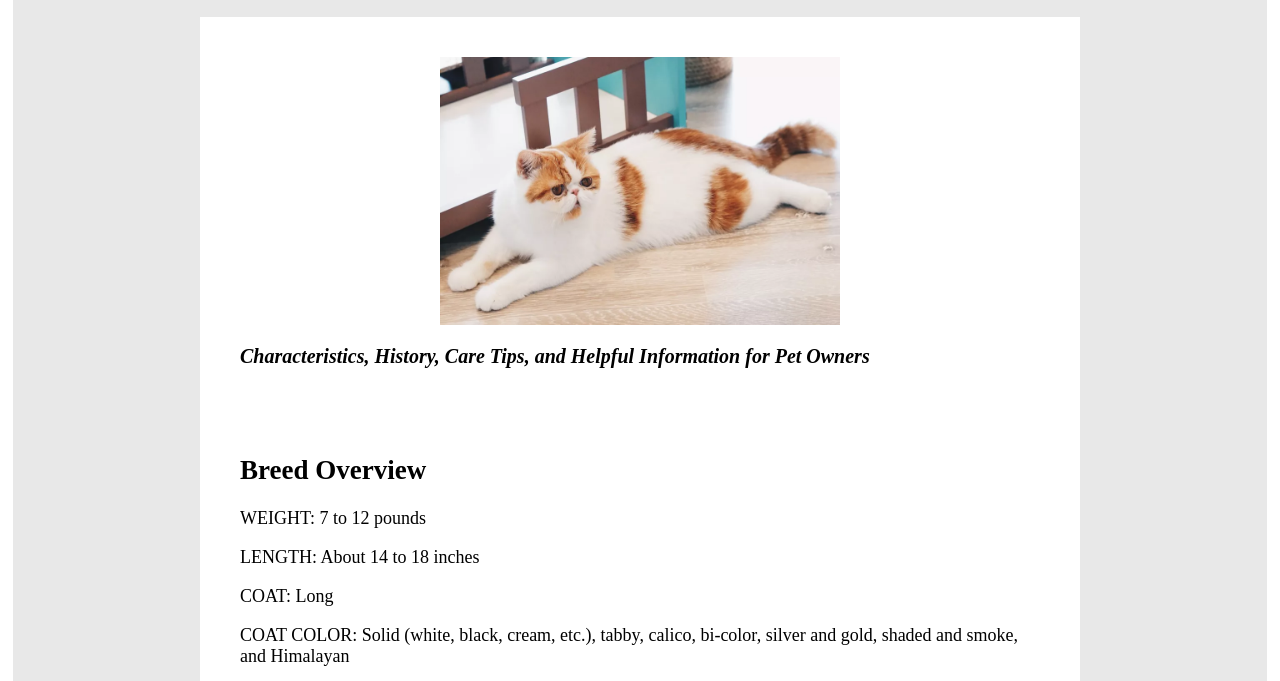
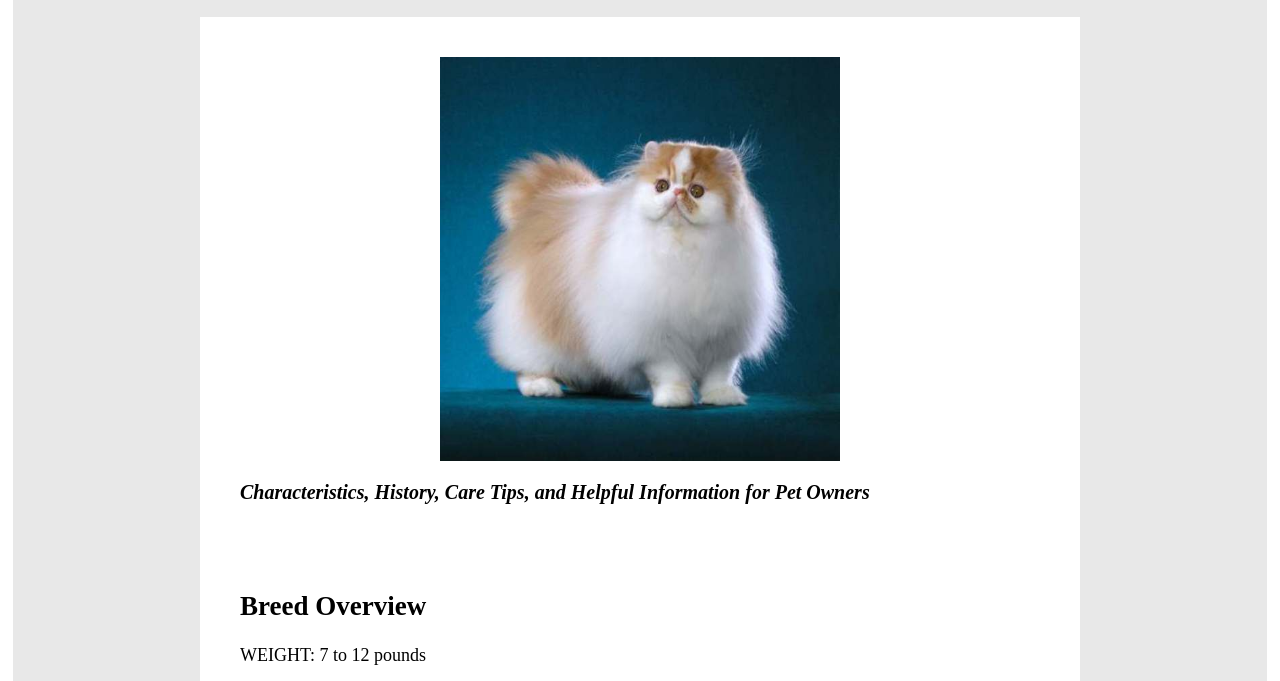
Before and after one commit to Yuvalakshmigs/persian-cat-tribute-page, a plain HTML site: page index.html in a window 1280 px wide. Shown: the part 106-787 px from the top of the page. Drawn offline with Linux system fonts and the light colour scheme; files whose address does not match are found by name.

Commit message:
adding a new persian cat photo

```diff
--- a/index.html
+++ b/index.html
@@ -14,7 +14,7 @@
 
 				<div id="img-caption">
 
-				<img src="file:///C:/Users/Admin/Desktop/tribute_page/images/persian_cat.webp" id="image">
+				<img src="persian-cat.jpg" id="image">
 
 				<p ><strong><em> <b>Characteristics, History, Care Tips, and Helpful Information for Pet Owners</b></em></strong></p>
 
```
Also changed, not shown: images/persian_cat.webp (deleted), persian-cat.jpg (added).
